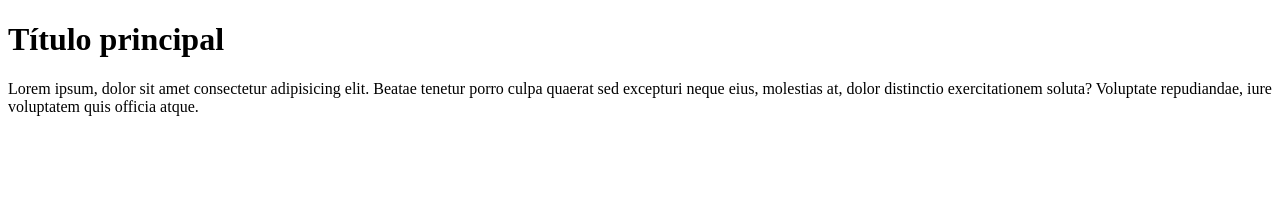
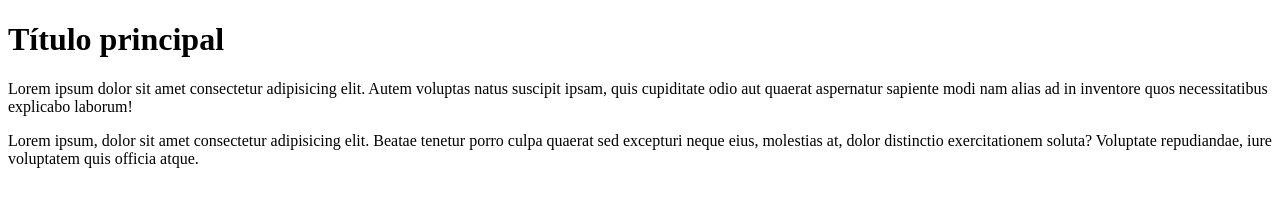
Before and after one commit to enzodorow/Meus_Arquivos, a plain HTML site: page INDEX.html in a window 1280 px wide. Drawn offline with Linux system fonts and the light colour scheme.

Commit message:
Update INDEX.html

```diff
--- a/INDEX.html
+++ b/INDEX.html
@@ -7,7 +7,7 @@
 </head>
 <body>
     <h1> Título principal</h1>
-
+<p>Lorem ipsum dolor sit amet consectetur adipisicing elit. Autem voluptas natus suscipit ipsam, quis cupiditate odio aut quaerat aspernatur sapiente modi nam alias ad in inventore quos necessitatibus explicabo laborum!</p>
     <p>Lorem ipsum, dolor sit amet consectetur adipisicing elit. Beatae tenetur porro culpa quaerat sed excepturi neque eius, molestias at, dolor distinctio exercitationem soluta? Voluptate repudiandae, iure voluptatem quis officia atque.</p>
 </body>
 </html>
```
